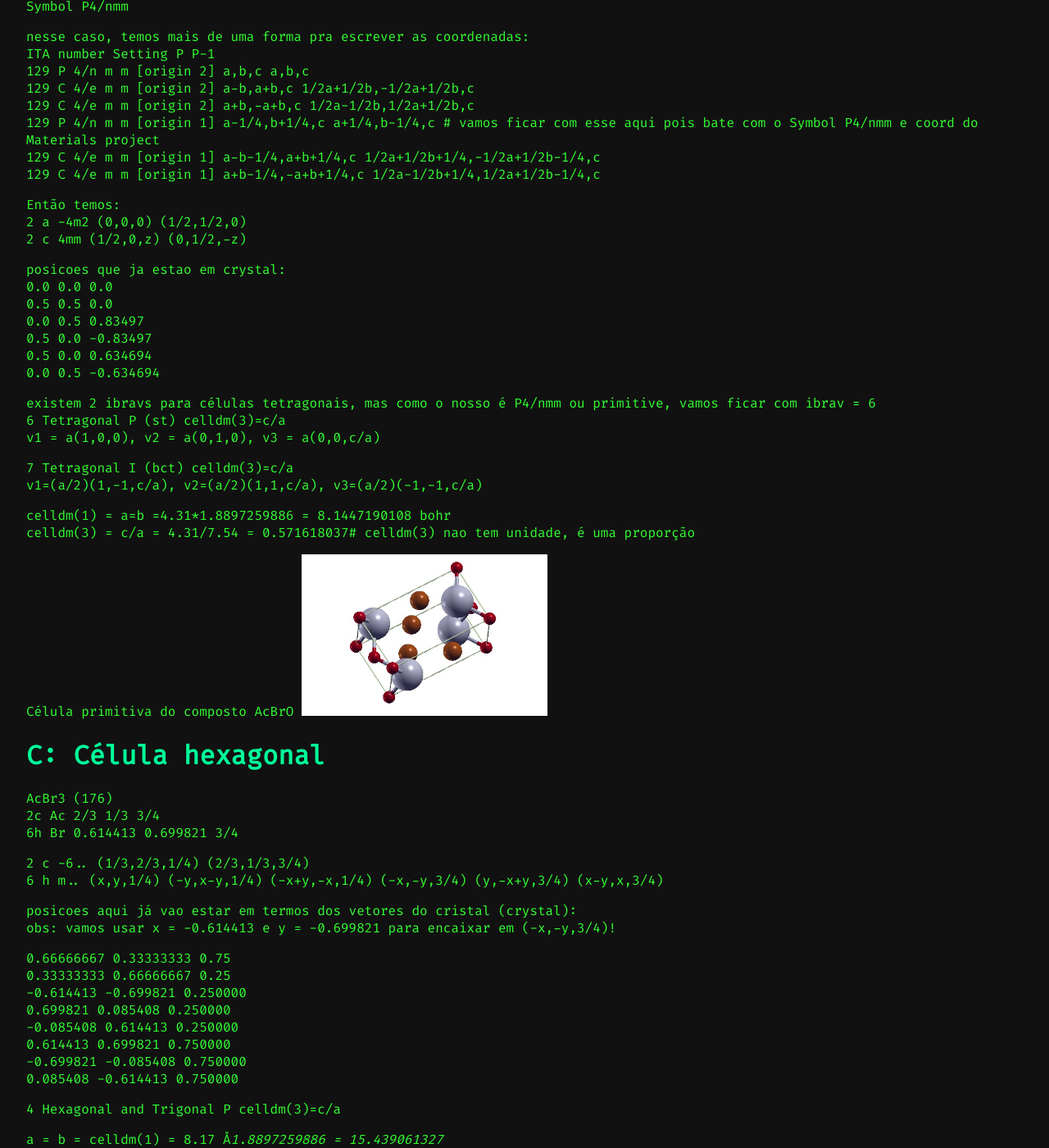
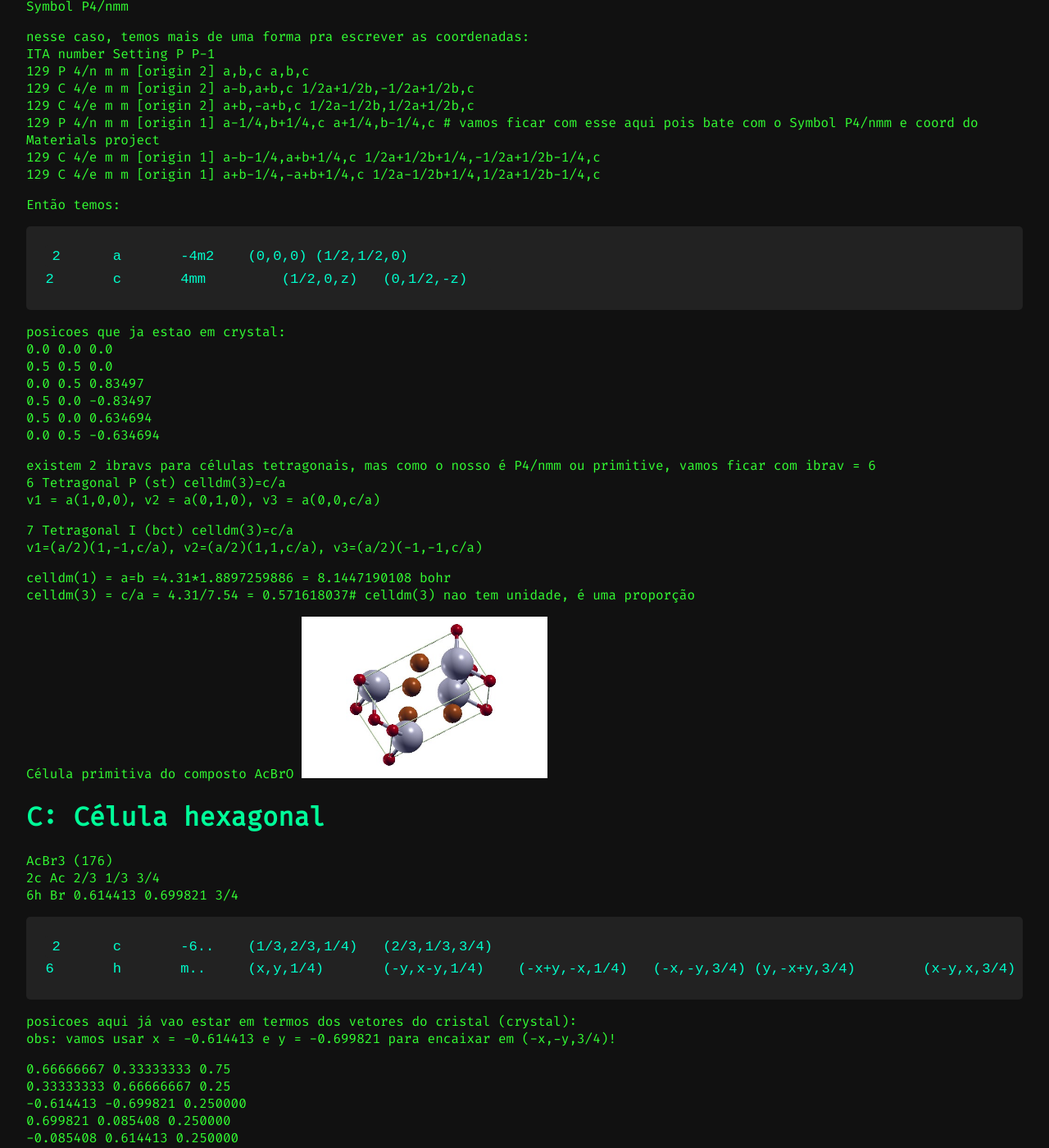
Before and after one commit to cauaschuch/ComputEEL-Tutoriais, a Jekyll site: the page built from tutoriais/tutorial1.md, in a window 1280 px wide and 1400 px high, scrolled down 1502 px. Shown: the whole window at 82% size. Built offline with Jekyll 4.4.1, drawn with Linux system fonts in a browser that asks for light colours; some of the changed text lies outside the part shown.

Commit message:
Update tutorial1.md

````diff
--- a/tutoriais/tutorial1.md
+++ b/tutoriais/tutorial1.md
@@ -72,8 +72,10 @@ ITA number	Setting	P	P-1
 
 
 Então temos:
+```txt
 2	a	-4m2	(0,0,0)	(1/2,1/2,0)
 2	c	4mm	    (1/2,0,z)	(0,1/2,-z)
+```
 
 
 posicoes que ja estao em crystal:
@@ -109,8 +111,10 @@ AcBr3 (176)
 6h	Br	0.614413	0.699821	3/4
 
 
+```txt
 2	c	-6..	(1/3,2/3,1/4)	(2/3,1/3,3/4)
 6	h	m..	(x,y,1/4)	(-y,x-y,1/4)	(-x+y,-x,1/4)	(-x,-y,3/4) (y,-x+y,3/4)	(x-y,x,3/4)
+```
 
 
 posicoes aqui já vao estar em termos dos vetores do cristal (crystal):
@@ -149,9 +153,11 @@ AgPbF6 (2) - triclinico
 2i	F	0.542902	0.433166	0.271319
 
 
+```txt
 1	a	-1	(0,0,0)
 1	g	-1	(0,1/2,1/2)
 2	i	1	(x,y,z)	(-x,-y,-z)
+```
 
 
 Assim temos, coordenadas (em crystal):
````
